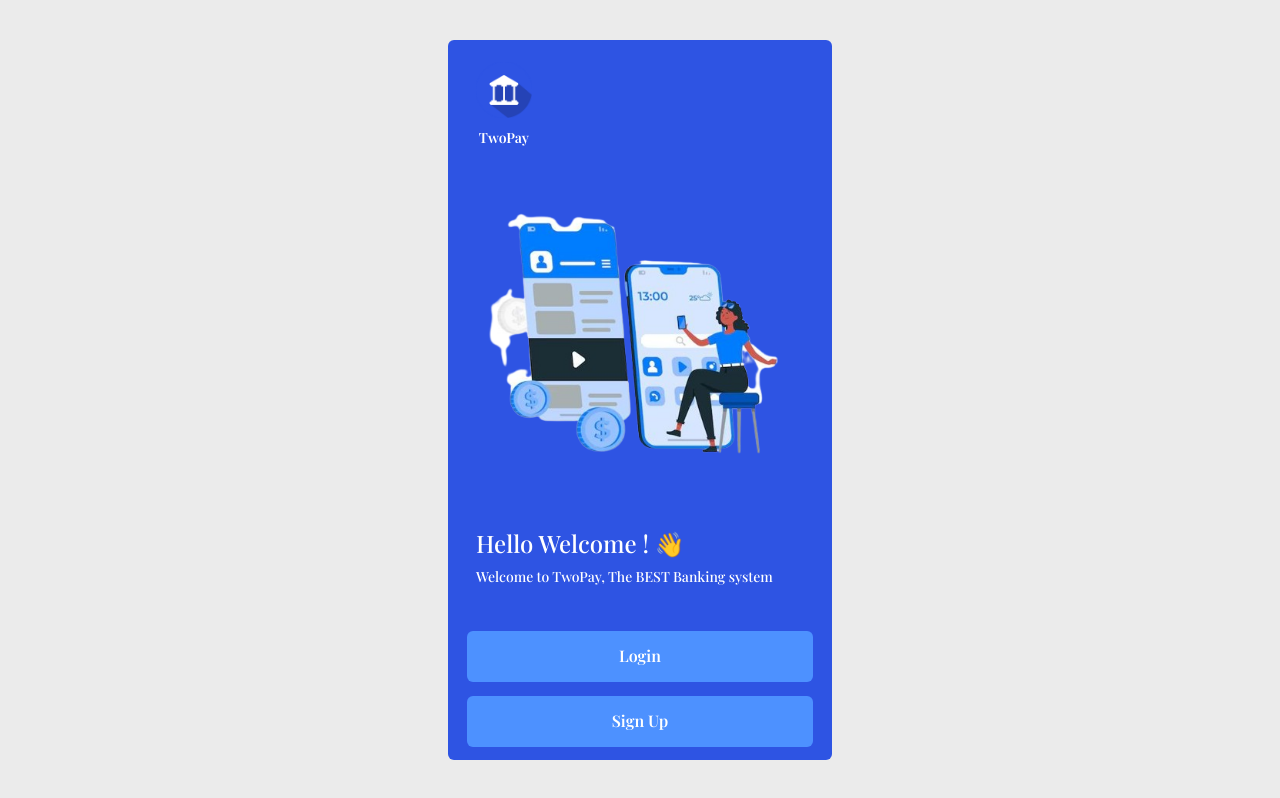
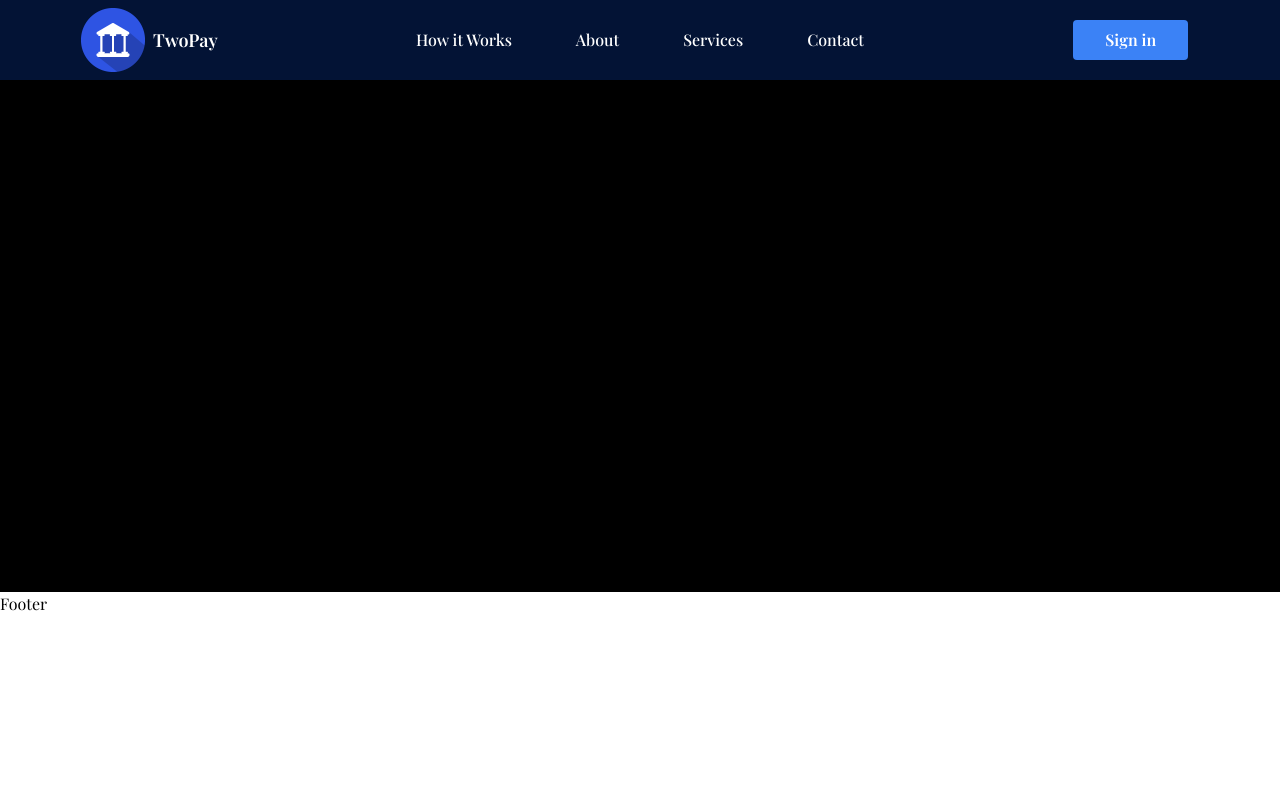
Before and after one commit to Dhanielgeek/TwoPay, a React (Vite) app: page / in a window 1280 px wide. Built offline with nearby package versions, Linux system fonts and the light colour scheme; a web font is replaced by a local one.

Commit message:
header done

```diff
--- /dev/null
+++ b/src/Components/Footer.tsx
@@ -0,0 +1,9 @@
+
+
+const Footer = () => {
+  return (
+    <div>Footer</div>
+  )
+}
+
+export default Footer
--- /dev/null
+++ b/src/Components/Header.tsx
@@ -0,0 +1,68 @@
+import logo from '../assets/bank-icon-9.png'
+import { MdOutlineSegment,MdClear  } from "react-icons/md"
+import { useState } from 'react'
+import { motion, AnimatePresence } from "framer-motion";
+
+const Header = () => {
+
+const [Toggle, setToggle] = useState<boolean>(false)
+
+const HandleToogle = ()=>{
+    setToggle(!Toggle)
+}
+
+
+  return (
+    <div className="w-full h-[10vh] bg-[#031335] shadow-md flex justify-around items-center max-md:justify-between">
+        <div className="w-[10%] h-full flex justify-center gap-2 items-center max-md:w-[40%]">
+        <img src={logo} alt="twopaylogo" className="w-[50%] h-[80%] object-contain" />
+        <p className=' font-semibold text-white text-lg'>TwoPay</p>
+        </div>
+        <div className="w-[40%] h-full text-white font-medium flex justify-around items-center max-md:hidden">
+            <nav className='cursor-pointer'>How it Works</nav>
+            <nav className='cursor-pointer'>About</nav>
+            <nav className='cursor-pointer'>Services</nav>
+            <nav className='cursor-pointer'>Contact</nav>
+        </div>
+        <div className="w-[10%] h-full flex justify-center items-center max-md:hidden">
+            <button className=' py-2 px-8 rounded bg-blue-500 text-white font-semibold hover:bg-[#031335] transition-all duration-300'>Sign in</button>
+        </div>
+        <div className='w-[20%] h-full hidden justify-center relative items-center max-md:flex'>
+        <motion.div
+          whileTap={{ scale: 0.9 }}
+          onClick={HandleToogle}
+        >
+            {
+                Toggle ? <MdClear className='text-4xl text-white' onClick={HandleToogle}/> : <MdOutlineSegment className='text-4xl text-white' onClick={HandleToogle}/>
+            }
+
+        </motion.div>
+        <AnimatePresence>
+
+        {
+            Toggle ? <motion.div
+            initial={{ opacity: 0, y: -20 }}
+            animate={{ opacity: 1, y: 0 }}
+            exit={{ opacity: 0, y: -20 }}
+            transition={{ duration: 0.3 }}
+             className='HeaderMenu w-[23.3rem] h-[34rem] bg-[#031335] flex flex-col justify-around items-center absolute top-16 right-[3px]'>
+                 <div className="w-[100%]  h-[80%] text-white font-medium flex flex-col justify-around items-start px-32">
+            <nav className='cursor-pointer'>How it Works</nav>
+            <nav className='cursor-pointer'>About</nav>
+            <nav className='cursor-pointer'>Services</nav>
+            <nav className='cursor-pointer'>Contact</nav>
+        </div>
+        <div className="w-[90%] h-[14%] flex justify-start px-20 items-center">
+            <button className=' py-4 px-24 rounded bg-blue-500 text-white font-semibold hover:bg-[#031335] transition-all duration-300'>Sign in</button>
+        </div>
+             </motion.div> : null
+        }
+
+        </AnimatePresence>
+
+        </div>
+    </div>
+  )
+}
+
+export default Header
--- a/src/Components/Layout.tsx
+++ b/src/Components/Layout.tsx
@@ -1,8 +1,15 @@
+import { Outlet } from "react-router-dom"
+import Header from "./Header"
+import Footer from "./Footer"
 
 
 const Layout = () => {
   return (
-    <div>Layout</div>
+    <>
+    <Header/>
+    <Outlet/>
+    <Footer/>
+    </>
   )
 }
 
--- a/src/Components/Welcome.tsx
+++ b/src/Components/Welcome.tsx
@@ -1,58 +1,58 @@
-import Logo from '../assets/bank-icon-9.png'
-import Wel from '../assets/app-monetization-concept-illustration_114360-7584-removebg-preview.png'
-import { useNavigate } from 'react-router-dom'
-import { motion } from 'framer-motion'
+// import Logo from '../assets/bank-icon-9.png'
+// import Wel from '../assets/app-monetization-concept-illustration_114360-7584-removebg-preview.png'
+// import { useNavigate } from 'react-router-dom'
+// import { motion } from 'framer-motion'
 
-const Welcome = () => {
+// const Welcome = () => {
 
 
-  const Navigate = useNavigate()
+//   const Navigate = useNavigate()
 
 
-  const motionVariant = {
-    open: {
-      opacity: 1,
-      y: 0,
-      transition: {
-        duration: 0.9,
-      },
-    },
-    close: {
-      opacity: 0,
-      y: "100px",
-    },
-  };
+//   const motionVariant = {
+//     open: {
+//       opacity: 1,
+//       y: 0,
+//       transition: {
+//         duration: 0.9,
+//       },
+//     },
+//     close: {
+//       opacity: 0,
+//       y: "100px",
+//     },
+//   };
 
 
 
-  return (
-    <div
-     className="w-[100%] h-[100vh] bg-[#ebebeb] flex flex-col justify-around items-center">
-      <motion.div
-      variants={motionVariant}
-      initial="close"
-      animate="open"
-       className='w-[30%] h-[90%] bg-[#2E54E3] flex-col flex justify-around items-center rounded-md phone:w-[90%] tab:w-[70%]'>
-      <div className="w-[100%] h-[15%] px-7">
-        <div className="w-[17%] h-[100%] flex justify-center items-center flex-col ">
-          <img src={Logo} alt="" className='w-[100%] h-[70%] object-contain' />
-          <p className=' text-sm text-white font-semibold'>TwoPay</p>
-        </div>
-      </div>
-      <div className='w-[100%] h-[45%]'>
-        <img src={Wel} alt="" className='w-[100%] h-[100%] object-cover' />
-      </div>
-      <div className='w-[100%] h-[15%] font-medium text-white flex-col flex justify-center gap-2 items-start px-7'>
-        <h3 className='text-2xl'>Hello Welcome ! 👋</h3>
-        <p className='text-sm smallPhone:text-[10px]'>Welcome to TwoPay, The BEST Banking system</p>
-      </div>
-      <div className='w-[100%] h-[18%] flex flex-col justify-around items-center'>
-        <button className='w-[90%] h-[39%] bg-[#4D91FF] rounded-md  text-base font-semibold text-white' onClick={()=>Navigate('/login')}>Login</button>
-        <button className='w-[90%] h-[39%] bg-[#4D91FF] rounded-md  text-base font-semibold text-white' onClick={()=>Navigate('/signup')}>Sign Up</button>
-      </div>
-      </motion.div>
-    </div>
-  )
-}
+//   return (
+//     <div
+//      className="w-[100%] h-[100vh] bg-[#ebebeb] flex flex-col justify-around items-center">
+//       <motion.div
+//       variants={motionVariant}
+//       initial="close"
+//       animate="open"
+//        className='w-[30%] h-[90%] bg-[#2E54E3] flex-col flex justify-around items-center rounded-md phone:w-[90%] tab:w-[70%]'>
+//       <div className="w-[100%] h-[15%] px-7">
+//         <div className="w-[17%] h-[100%] flex justify-center items-center flex-col ">
+//           <img src={Logo} alt="" className='w-[100%] h-[70%] object-contain' />
+//           <p className=' text-sm text-white font-semibold'>TwoPay</p>
+//         </div>
+//       </div>
+//       <div className='w-[100%] h-[45%]'>
+//         <img src={Wel} alt="" className='w-[100%] h-[100%] object-cover' />
+//       </div>
+//       <div className='w-[100%] h-[15%] font-medium text-white flex-col flex justify-center gap-2 items-start px-7'>
+//         <h3 className='text-2xl'>Hello Welcome ! 👋</h3>
+//         <p className='text-sm smallPhone:text-[10px]'>Welcome to TwoPay, The BEST Banking system</p>
+//       </div>
+//       <div className='w-[100%] h-[18%] flex flex-col justify-around items-center'>
+//         <button className='w-[90%] h-[39%] bg-[#4D91FF] rounded-md  text-base font-semibold text-white' onClick={()=>Navigate('/login')}>Login</button>
+//         <button className='w-[90%] h-[39%] bg-[#4D91FF] rounded-md  text-base font-semibold text-white' onClick={()=>Navigate('/signup')}>Sign Up</button>
+//       </div>
+//       </motion.div>
+//     </div>
+//   )
+// }
 
-export default Welcome
+// export default Welcome
--- /dev/null
+++ b/src/Pages/Hero.tsx
@@ -0,0 +1,11 @@
+
+
+const Hero = () => {
+  return (
+    <div className="w-full h-[32rem] bg-black">
+
+    </div>
+  )
+}
+
+export default Hero
--- /dev/null
+++ b/src/Pages/Home.tsx
@@ -0,0 +1,12 @@
+import Hero from "./Hero"
+
+
+const Home = () => {
+  return (
+    <>
+    <Hero/>
+    </>
+  )
+}
+
+export default Home
--- a/src/index.css
+++ b/src/index.css
@@ -7,3 +7,25 @@
 body{
     font-family: "Playfair Display", serif;
 }
+
+@media screen and (max-width:500px) {
+    .HeaderMenu{
+        width: 33rem;
+        top: 5.8rem;
+        right: 1px;
+    }
+}
+@media screen and (max-width:390px) {
+    .HeaderMenu{
+        width: 33rem;
+        top: 4.3rem;
+        right: 1px;
+    }
+}
+@media screen and (max-width:350px) {
+    .HeaderMenu{
+        width: 33rem;
+        top: 3.1rem;
+        right: 1px;
+    }
+}
--- a/tailwind.config.js
+++ b/tailwind.config.js
@@ -7,13 +7,6 @@ export default {
   ],
   theme: {
     extend: {},
-    screens: {
-      phone: {max: "500px"},
-      tab: {max: "1024px"},
-      desktop: {max: "1280px"},
-      smallPhone: {max: "340px"},
-      MediumPhone : {max : '425px' }
-  },
 },
   plugins: [scrollbarPlugin()],
 }
```
Also changed, not shown: src/Routes/MainRouter.tsx (+13 -5 lines).
